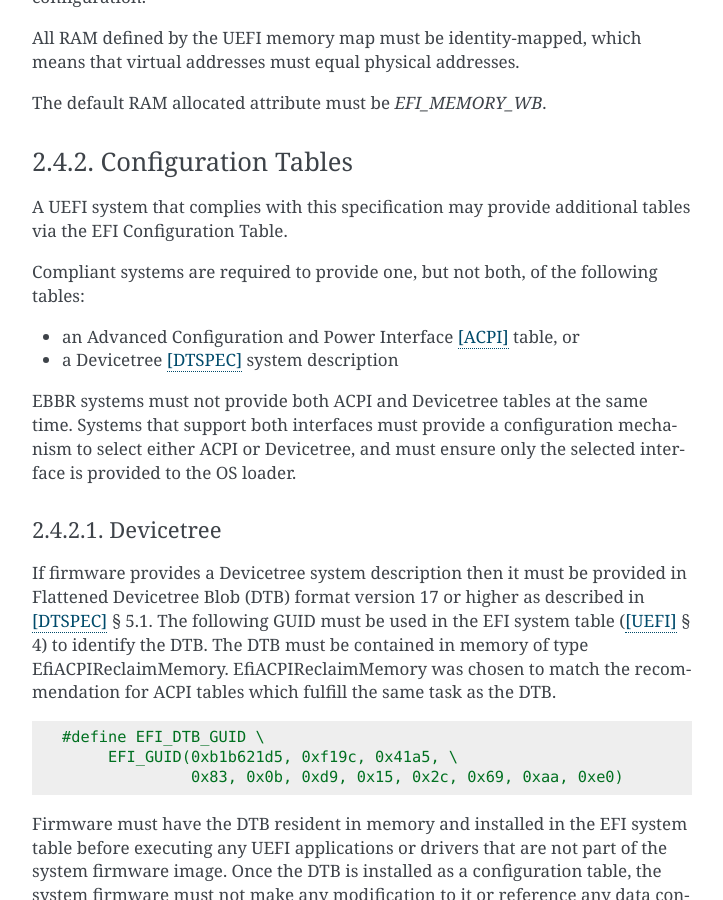
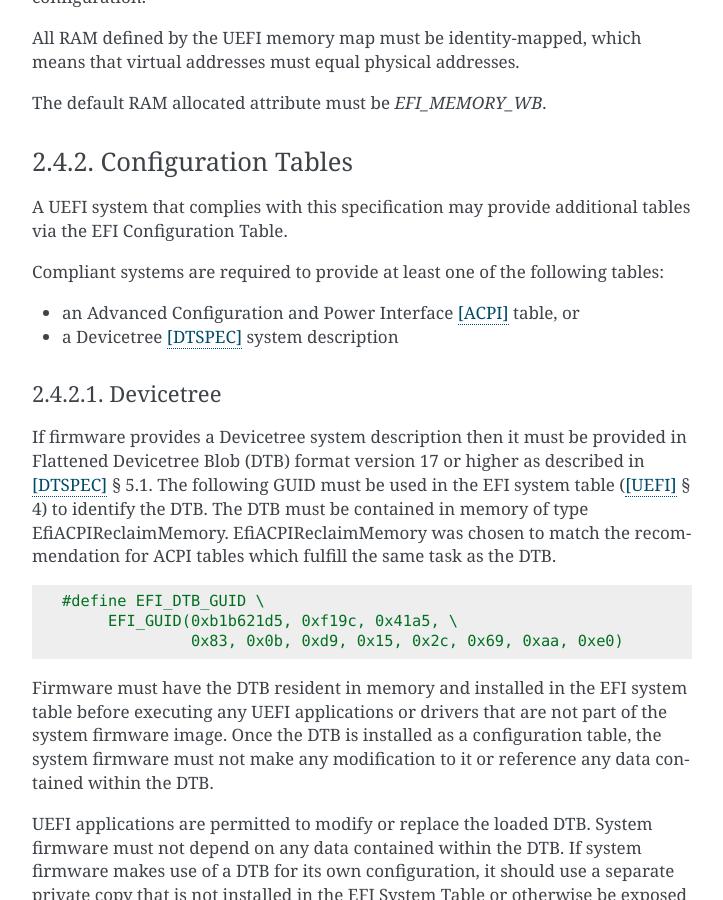
Before and after one commit to ARM-software/ebbr, a Sphinx documentation site: the page built from source/chapter2-uefi.rst, in a window 1280 px wide and 900 px high, scrolled down 5482 px. Shown: the whole window, without its empty margins (388-1111 px from the left). Built offline with Sphinx 7.4.7, drawn with Linux system fonts in a browser that asks for light colours.

Commit message:
Remove the exclusive-or language around DT or ACPI
Early in EBBR discussions the decision was made that firmware should not
provide both DT and ACPI at the same time. The reasoning had been that
we didn't want to encourage 'hybrid' approaches where the OS tries to
consume both DT and ACPI descriptions.

However, this fear has not so-far born out, and feedback has been that
requiring a boot-time switch to select either DT or ACPI is a support
issue for OS vendors. They would rather see ACPI (or DT) always turned
on if it is an option and the OS can choose to use it or not.

Thoughts? Can the exclusive or be relaxed here?

Signed-off-by: Grant Likely <grant.likely@arm.com>

```diff
--- a/source/chapter2-uefi.rst
+++ b/source/chapter2-uefi.rst
@@ -253,17 +253,11 @@ Configuration Tables
 A UEFI system that complies with this specification may provide additional
 tables via the EFI Configuration Table.
 
-Compliant systems are required to provide one, but not both, of the following
+Compliant systems are required to provide at least one of the following
 tables:
 
 - an Advanced Configuration and Power Interface [ACPI]_ table, or
 - a Devicetree [DTSPEC]_ system description
-
-EBBR systems must not provide both ACPI and Devicetree
-tables at the same time.
-Systems that support both interfaces must provide a configuration
-mechanism to select either ACPI or Devicetree,
-and must ensure only the selected interface is provided to the OS loader.
 
 Devicetree
 ^^^^^^^^^^
```
